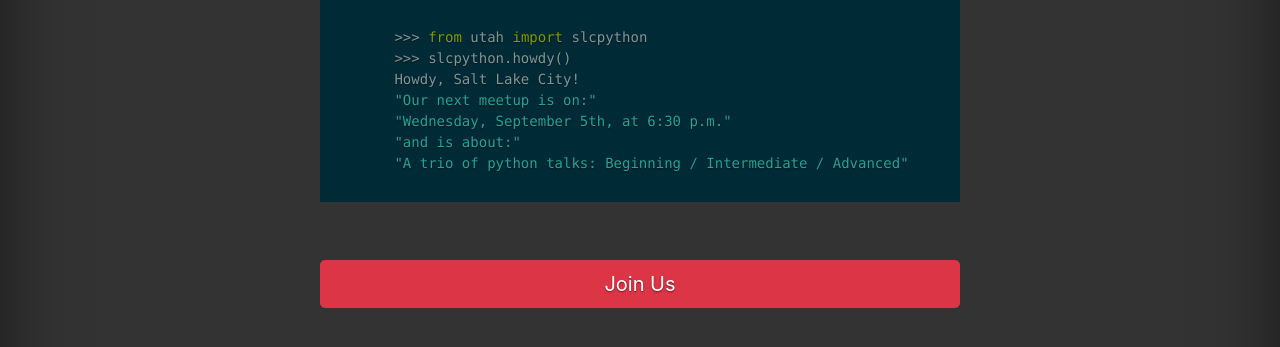
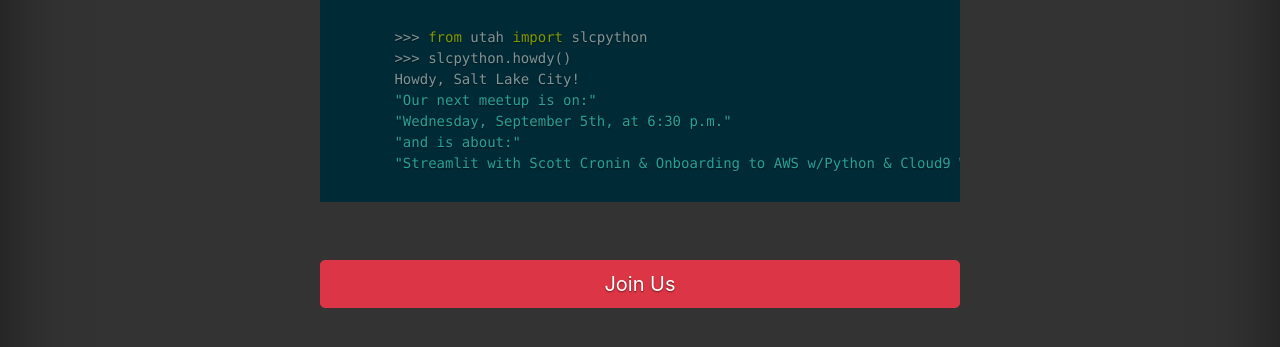
Before and after one commit to SLCPython/slcpy.com, a Django app: page / in a window 1280 px wide. Shown: the part 272-619 px from the top of the page. Run offline with Django 3.2, Linux system fonts and the light colour scheme; some libraries are stand-ins or nearby versions.

Commit message:
Add title for July 2020 meetup

```diff
--- a/slcpy/home/templates/home/index.html
+++ b/slcpy/home/templates/home/index.html
@@ -14,7 +14,7 @@
         "Our next meetup is on:"
         "{{ next_meetup.date|date:"l, F jS" }}, at {{ next_meetup.date|date:'P' }}"
         "and is about:"
-        "A trio of python talks: Beginning / Intermediate / Advanced"
+        "Streamlit with Scott Cronin & Onboarding to AWS w/Python & Cloud9 With Noah Gift"
       </code>
     </pre>
 
```
